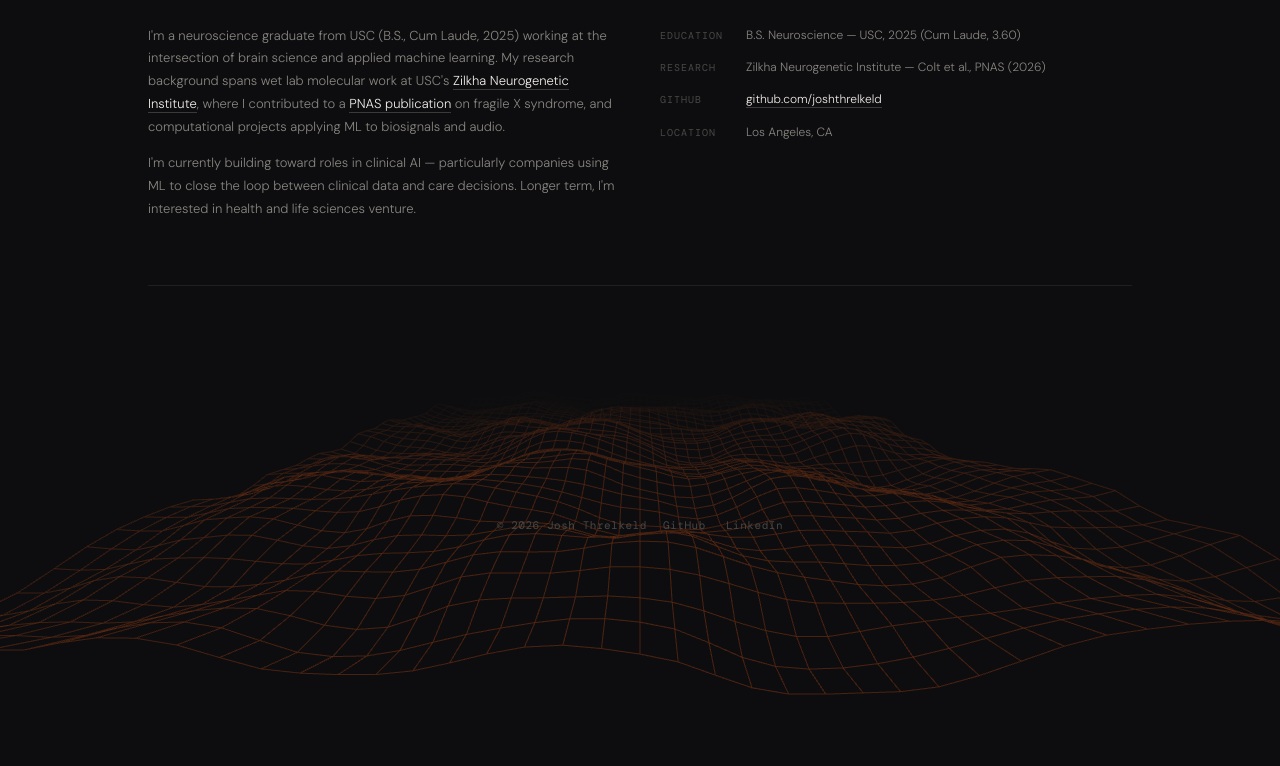
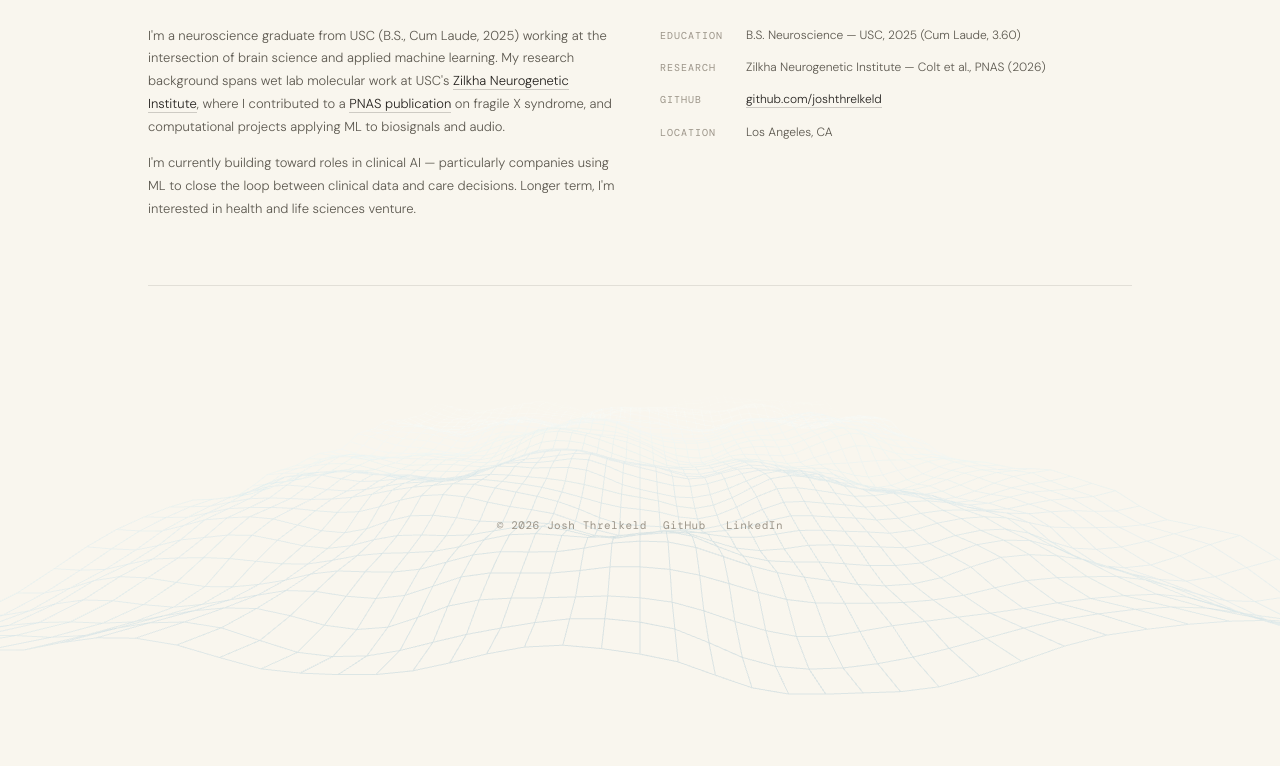
Before and after one commit to joshthrelkeld/joshthrelkeld.github.io, a plain HTML site: page index.html in a window 1280 px wide. Shown: the part 1852-2618 px from the top of the page. Drawn offline with nearby package versions, Linux system fonts and the light colour scheme; animation ran at ten frames a second.

Commit message:
Switch to bone-white color scheme, recolor WebGL waves ocean blue
Replace dark/black palette with a bone-white background, updating text,
border, and accent colors for contrast. Hero and footer WebGL shaders
now blend via multiply (instead of screen, which washed out against
the new light backdrop) and use an ocean-blue accent instead of orange.

```diff
--- a/index.html
+++ b/index.html
@@ -16,15 +16,15 @@
   }
 
   :root {
-    --bg: #0d0d0f;
-    --surface: #141417;
-    --border: rgba(255,255,255,0.08);
-    --border-hover: rgba(255,255,255,0.15);
-    --text-primary: #f0ede8;
-    --text-secondary: #888680;
-    --text-muted: #4a4846;
-    --accent: #f0ede8;
-    --accent-dim: rgba(240,237,232,0.06);
+    --bg: #f9f6ee;
+    --surface: #f1eadd;
+    --border: rgba(30,26,20,0.10);
+    --border-hover: rgba(30,26,20,0.18);
+    --text-primary: #262320;
+    --text-secondary: #5c584f;
+    --text-muted: #9b9488;
+    --accent: #262320;
+    --accent-dim: rgba(38,35,32,0.06);
   }
 
 
@@ -61,7 +61,7 @@
     position: sticky;
     top: 0;
     z-index: 10;
-    background: rgba(13,13,15,0.85);
+    background: rgba(249,246,238,0.85);
     backdrop-filter: blur(12px);
     border-bottom: 1px solid var(--border);
   }
@@ -163,12 +163,12 @@
   .btn-primary {
     background: var(--accent-dim);
     color: var(--accent);
-    border-color: rgba(240,237,232,0.2);
+    border-color: rgba(38,35,32,0.2);
   }
 
   .btn-primary:hover {
-    background: rgba(240,237,232,0.1);
-    border-color: rgba(240,237,232,0.3);
+    background: rgba(38,35,32,0.1);
+    border-color: rgba(38,35,32,0.3);
   }
 
   .btn-ghost {
@@ -216,7 +216,7 @@
 
   .paper-card:hover {
     border-color: var(--border-hover);
-    background: #18181c;
+    background: #ece2d0;
   }
 
   .paper-meta {
@@ -235,7 +235,7 @@
     border-radius: 3px;
     background: var(--accent-dim);
     color: var(--accent);
-    border: 1px solid rgba(240,237,232,0.12);
+    border: 1px solid rgba(38,35,32,0.12);
   }
 
   .paper-year {
@@ -321,7 +321,7 @@
   }
 
   .article-card:last-child { border-bottom: none; }
-  .article-card:hover { background: #18181c; }
+  .article-card:hover { background: #ece2d0; }
 
   .article-title {
     font-family: 'DM Serif Display', serif;
@@ -334,7 +334,7 @@
   .article-title a {
     color: var(--text-primary);
     text-decoration: none;
-    border-bottom: 1px solid rgba(240,237,232,0.15);
+    border-bottom: 1px solid rgba(38,35,32,0.15);
     transition: border-color 0.2s;
   }
 
@@ -406,7 +406,7 @@
   .about-body a {
     color: var(--accent);
     text-decoration: none;
-    border-bottom: 1px solid rgba(240,237,232,0.2);
+    border-bottom: 1px solid rgba(38,35,32,0.2);
     transition: border-color 0.2s;
   }
 
@@ -513,7 +513,7 @@
   pointer-events: none;
   z-index: 0;
   opacity: 0.35;
-  mix-blend-mode: screen;
+  mix-blend-mode: multiply;
 }
 
 .hero > * {
@@ -529,7 +529,7 @@
   pointer-events: none;
   z-index: 0;
   opacity: 0.5;
-  mix-blend-mode: screen;
+  mix-blend-mode: multiply;
 }
 
 footer > * {
@@ -562,7 +562,7 @@ footer > * {
     <div class="container">
       <p class="hero-eyebrow">Neuroscience · Machine Learning</p>
       <div class="hero-top">
-        <h1><span style="color:#f0ede8;">Josh</span> <span style="color:#f0ede8;">Threlkeld</span></h1>
+        <h1><span style="color:#262320;">Josh</span> <span style="color:#262320;">Threlkeld</span></h1>
         <div class="hero-links">
           <a href="#research" class="btn btn-primary">
             <svg viewBox="0 0 16 16" width="13" height="13" fill="none" stroke="currentColor" stroke-width="1.5"><path d="M2 4h12M2 8h8M2 12h5"/></svg>
@@ -761,7 +761,7 @@ footer > * {
           </div>
           <div class="cred-row">
             <span class="cred-label">GitHub</span>
-            <span class="cred-value"><a href="https://github.com/joshthrelkeld" target="_blank" rel="noopener" style="color:var(--accent); text-decoration:none; border-bottom:1px solid rgba(240,237,232,0.2);">github.com/joshthrelkeld</a></span>
+            <span class="cred-value"><a href="https://github.com/joshthrelkeld" target="_blank" rel="noopener" style="color:var(--accent); text-decoration:none; border-bottom:1px solid rgba(38,35,32,0.2);">github.com/joshthrelkeld</a></span>
           </div>
           <div class="cred-row">
             <span class="cred-label">Location</span>
@@ -838,7 +838,7 @@ footer > * {
       float threshold = bayer4(gl_FragCoord.xy);
       float dithered = step(threshold, noise);
 
-      vec3 accent = vec3(0.925, 0.310, 0.008);
+      vec3 accent = vec3(0.106, 0.286, 0.396);
       vec3 col = accent * dithered;
       gl_FragColor = vec4(col, dithered * 0.9);
     }
@@ -974,7 +974,7 @@ footer > * {
 
     void main() {
       float fade = 1.0 - smoothstep(0.0, u_maxDist, v_dist);
-      vec3 accent = vec3(0.925, 0.310, 0.008);
+      vec3 accent = vec3(0.106, 0.286, 0.396);
       gl_FragColor = vec4(accent, fade * 0.55);
     }
   `;
```
